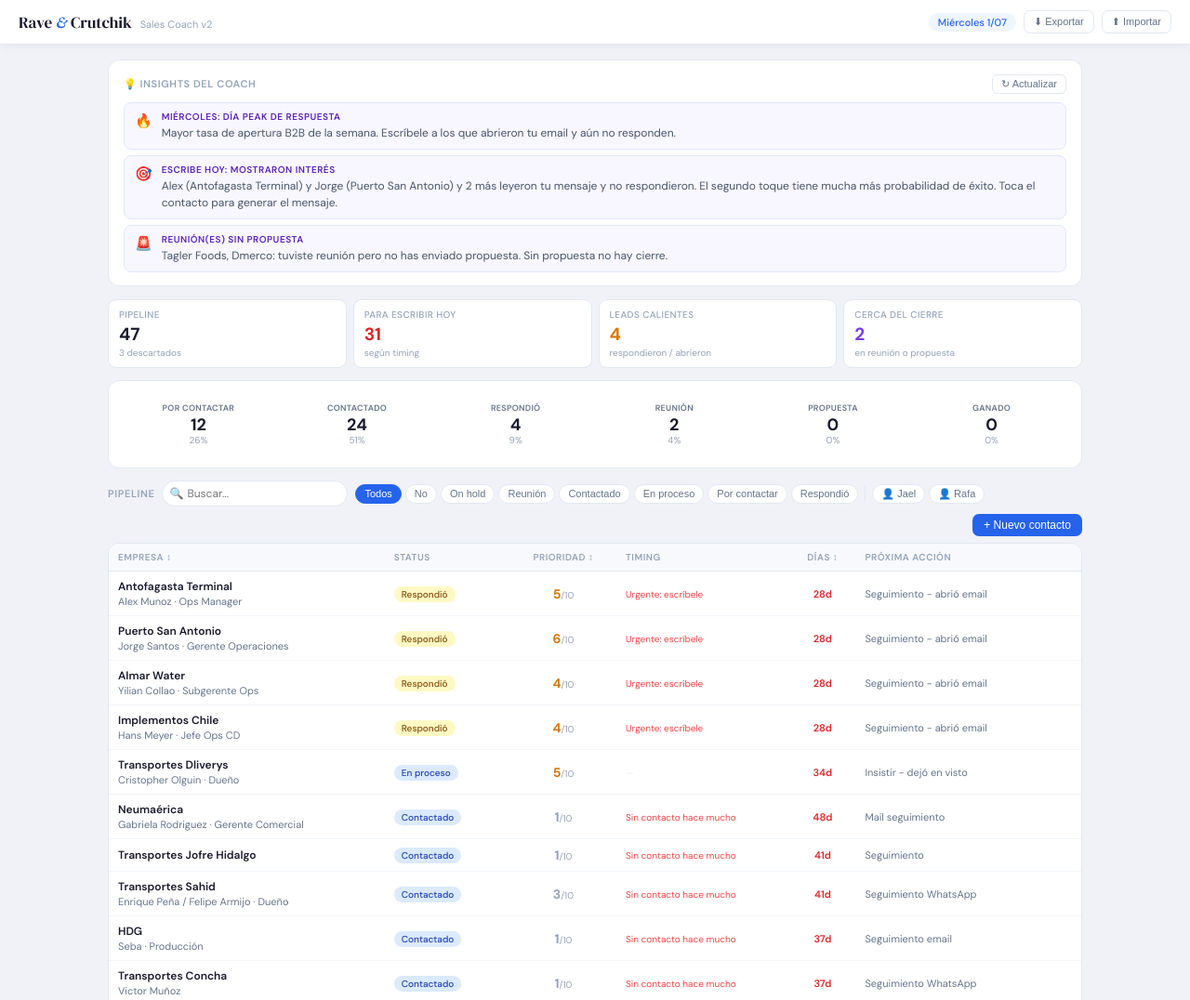
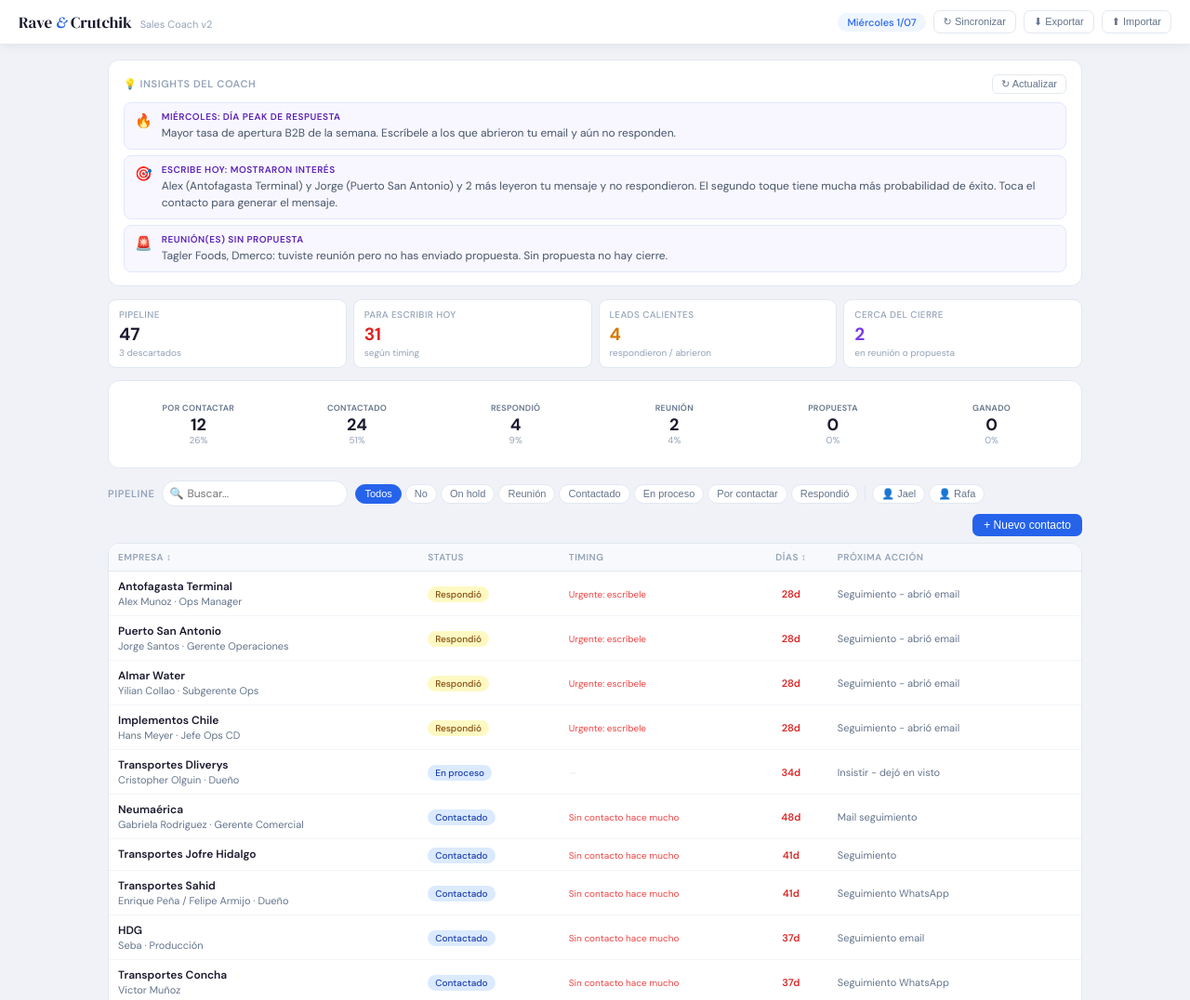
Before and after one commit to jaelcrutchik/salescoach, a website: page public/index.html in a window 1280 px wide. Shown: the top 1076 px of the page at 93% size. Drawn offline with Linux system fonts and the light colour scheme.

Commit message:
Update index.html

```diff
--- a/public/index.html
+++ b/public/index.html
@@ -138,6 +138,7 @@ body{font-family:var(--sans);background:var(--bg);color:var(--ink);min-height:10
   <div class="logo">Rave <em>&</em> Crutchik <span style="font-size:11px;color:#94a3b8;font-family:var(--sans);font-weight:400;margin-left:5px">Sales Coach v2</span></div>
   <div style="display:flex;align-items:center;gap:8px">
     <span class="day-pill" id="day-pill"></span>
+    <button class="hbtn" onclick="refreshShared(true)" title="Traer los últimos cambios del pipeline compartido">↻ Sincronizar</button>
     <button class="hbtn" onclick="exportData()">⬇ Exportar</button>
     <button class="hbtn" onclick="openImport()">⬆ Importar</button>
   </div>
@@ -286,19 +287,35 @@ function normalize(c){return Object.assign({cont:'',cargo:'',status:'Por contact
 
 let contacts=[],nextId=60,activeFilter='todos',ownerFilter='todos',detailId=null,sortCol='default',sortDesc=true,loaded=false;
 
-// ---------- PERSISTENCIA (storage del artifact) ----------
+// ---------- PERSISTENCIA (almacenamiento COMPARTIDO: Jael y Rafa ven el mismo pipeline) ----------
 async function persist(){
-  try{await window.storage.set('sales-coach-v2',JSON.stringify({contacts,nextId}));}
+  try{await window.storage.set('sales-coach-v2',JSON.stringify({contacts,nextId,updatedAt:new Date().toISOString()}),true);}
   catch(e){console.error('storage error',e);}
 }
 async function loadData(){
+  // 1) datos compartidos
   try{
-    const r=await window.storage.get('sales-coach-v2');
+    const r=await window.storage.get('sales-coach-v2',true);
     if(r&&r.value){const d=JSON.parse(r.value);contacts=(d.contacts||[]).map(normalize);nextId=d.nextId||60;loaded=true;return;}
-  }catch(e){/* key no existe aún */}
+  }catch(e){/* aún no existe */}
+  // 2) migración desde datos personales (versión anterior)
+  try{
+    const p=await window.storage.get('sales-coach-v2');
+    if(p&&p.value){const d=JSON.parse(p.value);contacts=(d.contacts||[]).map(normalize);nextId=d.nextId||60;loaded=true;await persist();showToast('Pipeline migrado a modo compartido');return;}
+  }catch(e){/* no hay datos personales */}
+  // 3) seed inicial
   contacts=SEED.map(normalize);nextId=60;loaded=true;
   persist();
 }
+function anyModalOpen(){return ['add-overlay','detail-overlay','import-overlay'].some(id=>document.getElementById(id).classList.contains('open'));}
+async function refreshShared(manual){
+  if(anyModalOpen()){if(manual)showToast('Cierra la ficha abierta antes de sincronizar');return;}
+  try{
+    const r=await window.storage.get('sales-coach-v2',true);
+    if(r&&r.value){const d=JSON.parse(r.value);contacts=(d.contacts||[]).map(normalize);nextId=d.nextId||nextId;renderAll();if(manual)showToast('✅ Pipeline sincronizado');}
+  }catch(e){if(manual)showToast('No se pudo sincronizar');}
+}
+document.addEventListener('visibilitychange',()=>{if(document.visibilityState==='visible'&&loaded)refreshShared(false);});
 
 // ---------- LÓGICA BASE ----------
 function getDias(c){
@@ -543,24 +560,21 @@ function renderContacts(){
   if(q)list=contacts.filter(c=>(c.emp||'').toLowerCase().includes(q)||(c.cont||'').toLowerCase().includes(q));
   if(ownerFilter!=='todos')list=list.filter(c=>c.owner===ownerFilter);
   const sorted=[...list].sort((a,b)=>{
-    if(sortCol==='score')return sortDesc?calcScore(b)-calcScore(a):calcScore(a)-calcScore(b);
     if(sortCol==='emp')return sortDesc?a.emp.localeCompare(b.emp):b.emp.localeCompare(a.emp);
     if(sortCol==='dias')return sortDesc?getDias(b)-getDias(a):getDias(a)-getDias(b);
     return (ORD[a.status]||9)-(ORD[b.status]||9)||getDias(b)-getDias(a);
   });
-  const thead='<thead><tr><th onclick="toggleSort(\'emp\')">Empresa ↕</th><th>Status</th><th onclick="toggleSort(\'score\')" style="text-align:center">Prioridad ↕</th><th>Timing</th><th onclick="toggleSort(\'dias\')" style="text-align:center">Días ↕</th><th>Próxima acción</th></tr></thead>';
+  const thead='<thead><tr><th onclick="toggleSort(\'emp\')">Empresa ↕</th><th>Status</th><th>Timing</th><th onclick="toggleSort(\'dias\')" style="text-align:center">Días ↕</th><th>Próxima acción</th></tr></thead>';
   const rows=sorted.map(c=>{
-    const u=urg(c),d=getDias(c),t=timing(c),score=calcScore(c);
-    const scoreColor=score>=7?'#16a34a':score>=4?'#d97706':'#94a3b8';
+    const u=urg(c),d=getDias(c),t=timing(c);
     return '<tr onclick="openDetail('+c.id+')">'+
       '<td><div class="td-emp">'+esc(c.emp)+(c.owner?' <span style="font-size:9px;font-weight:600;color:#94a3b8;background:#f1f5f9;border-radius:4px;padding:1px 5px;vertical-align:1px">'+c.owner[0]+'</span>':'')+'</div><div class="td-cont">'+esc(c.cont&&c.cont!=='-'?c.cont+(c.cargo&&c.cargo!=='-'?' · '+c.cargo:''):'')+'</div></td>'+
       '<td><span class="badge '+bc(c.status)+'">'+c.status+'</span></td>'+
-      '<td style="text-align:center"><span style="font-size:14px;font-weight:700;color:'+scoreColor+'">'+score+'</span><span style="font-size:10px;color:#94a3b8">/10</span></td>'+
       '<td>'+(t?'<span class="timing-txt" style="color:'+t.color+'">'+t.txt+'</span>':'<span style="color:#e2e8f0;font-size:10px">—</span>')+'</td>'+
       '<td style="text-align:center"><span class="td-dias'+(u==='h'?' hot':'')+'">'+(d===0?'hoy':d+'d')+'</span></td>'+
       '<td><span style="font-size:11px;color:#64748b">'+esc(c.accion||'—')+'</span></td></tr>';
   }).join('');
-  document.getElementById('clist').innerHTML=thead+'<tbody>'+(rows||'<tr><td colspan="6" style="text-align:center;color:#94a3b8;padding:1.5rem">Sin contactos en este filtro. Agrega uno con + Nuevo contacto.</td></tr>')+'</tbody>';
+  document.getElementById('clist').innerHTML=thead+'<tbody>'+(rows||'<tr><td colspan="5" style="text-align:center;color:#94a3b8;padding:1.5rem">Sin contactos en este filtro. Agrega uno con + Nuevo contacto.</td></tr>')+'</tbody>';
 }
 
 // ---------- INSIGHTS ----------
@@ -604,9 +618,6 @@ function renderAll(){renderStats();renderFunnel();renderFilters();renderContacts
 function openDetail(id){
   detailId=id;
   const c=contacts.find(x=>x.id===id);if(!c)return;
-  const score=calcScore(c);
-  const scoreColor=score>=7?'#16a34a':score>=4?'#d97706':'#94a3b8';
-  const showFrancisco=['Reunión','Propuesta'].includes(c.status);
   const m=document.getElementById('detail-modal');
   m.innerHTML=
     '<h3>'+esc(c.emp)+'</h3>'+
@@ -615,7 +626,6 @@ function openDetail(id){
       '<select id="d-status" onchange="changeStatus()">'+['Por contactar','Contactado','Respondió','Reunión','Propuesta','Ganado','En proceso','On hold','No'].map(s=>'<option'+(c.status===s?' selected':'')+'>'+s+'</option>').join('')+'</select>'+
       '<input type="date" id="d-fecha-top" value="'+esc(c.fechaContacto)+'" onchange="changeFecha()" title="Fecha del último contacto">'+
       '<span style="font-size:11px;color:#94a3b8" id="d-dias-txt">'+getDias(c)+' días · '+(c.canal||'sin canal')+'</span>'+
-      '<span class="score-pill" style="background:'+scoreColor+'18;color:'+scoreColor+';border:1px solid '+scoreColor+'40">'+score+'/10</span>'+
     '</div>'+
     '<div class="coach-block">'+
       '<div class="coach-hdr"><span class="t">🎯 Coach</span><button class="mini-btn" onclick="regenCoach()">↻ Regenerar</button></div>'+
@@ -624,7 +634,7 @@ function openDetail(id){
       '<div class="coach-msg" id="coach-msg"></div>'+
       '<div class="coach-actions"><button class="mini-btn primary" onclick="copyMsg()">📋 Copiar mensaje</button></div>'+
     '</div>'+
-    '<div class="dsec'+(showFrancisco?' open':'')+'" id="sec-fr"><div class="dsec-hdr" onclick="toggleSec(\'sec-fr\')"><span class="t">⚖️ Francisco mode — negociación</span><span>▾</span></div><div class="dsec-body" id="fr-body"></div></div>'+
+    '<div class="dsec" id="sec-fr"><div class="dsec-hdr" onclick="toggleSec(\'sec-fr\')"><span class="t">⚖️ Francisco mode — negociación</span><span>▾</span></div><div class="dsec-body" id="fr-body"></div></div>'+
     '<div class="dsec" id="sec-hist"><div class="dsec-hdr" onclick="toggleSec(\'sec-hist\')"><span class="t">📋 Historial ('+(c.historial||[]).length+')</span><span>▾</span></div><div class="dsec-body">'+
       '<div id="hist-entries"></div>'+
       '<div class="hist-add"><select class="hist-sel" id="hist-type"><option>Email</option><option>LinkedIn</option><option>WhatsApp</option><option>Llamada</option><option>Reunión</option><option>Nota</option></select><input class="hist-input" id="hist-input" placeholder="¿Qué pasó?" onkeydown="if(event.key===\'Enter\')addHist()"><button class="mini-btn primary" onclick="addHist()">+</button></div>'+
```
